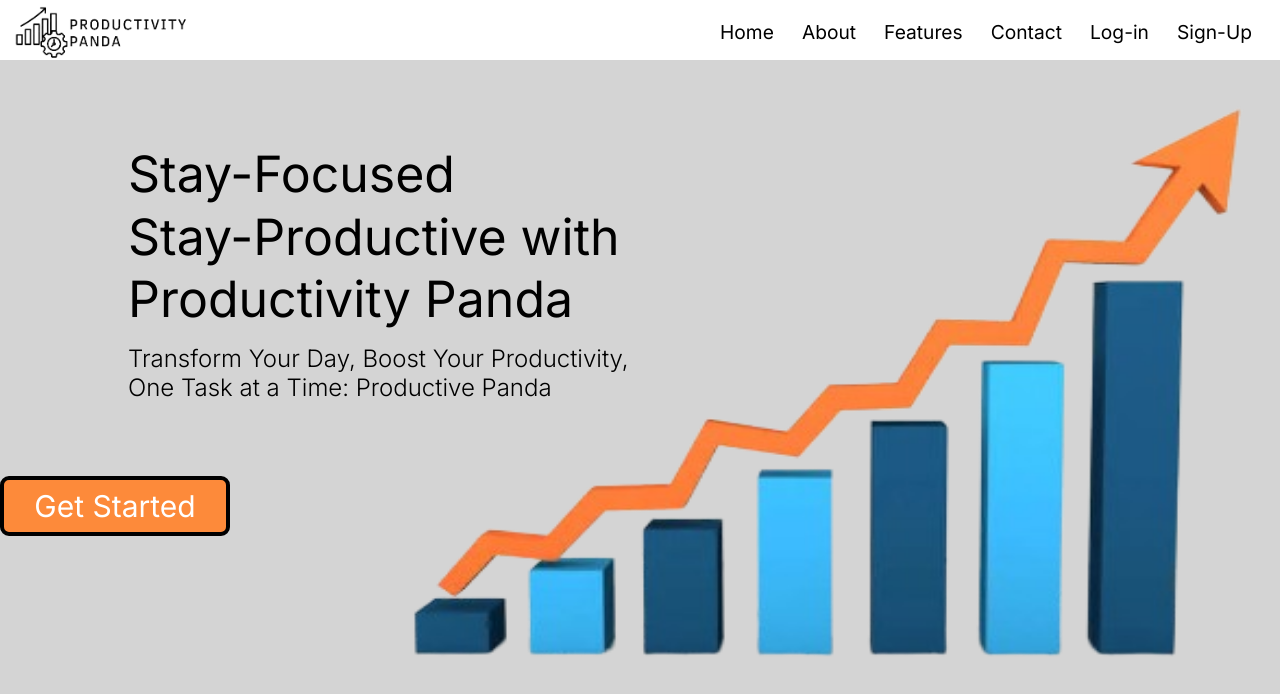
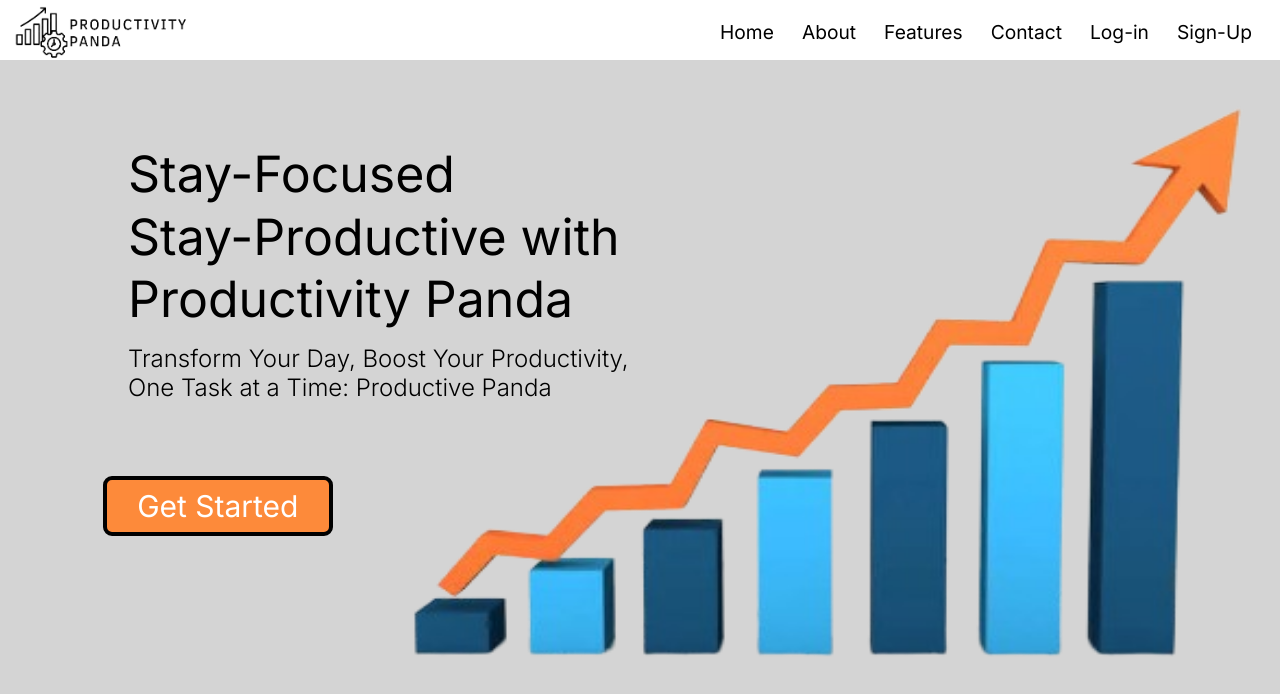
Before and after one commit to kalviumcommunity/S51_Sudhan_Capstone_Productivity_Panda, a React (Vite) app in the folder Frontend/Productivity-Panda-MainPage/: page / in a window 1280 px wide. Shown: the top 694 px of the page. Built offline with nearby package versions, Linux system fonts and the light colour scheme.

Commit message:
testing and delete unnecessary css part

```diff
--- a/Frontend/Productivity-Panda-MainPage/src/index.css
+++ b/Frontend/Productivity-Panda-MainPage/src/index.css
@@ -200,14 +200,10 @@
     border-radius: 24px;
     background-color: #FEFBF6;
     margin-top: 1%;
-    /* height: 300px; */
     box-shadow: 4px 4px 5px 0px rgba(0,0,0,0.75);
 -webkit-box-shadow: 4px 4px 5px 0px rgba(0,0,0,0.75);
 -moz-box-shadow: 4px 4px 5px 0px rgba(0,0,0,0.75);
 }
-/* .mainPage-content{
-    overflow-anchor:none;
-} */
 .TodaysTask{
     display: flex;
     align-items: center;
@@ -302,4 +298,5 @@
     font-size: 30px;
     position: absolute;
     bottom:33%;
+    right: 74%;
 }
```
